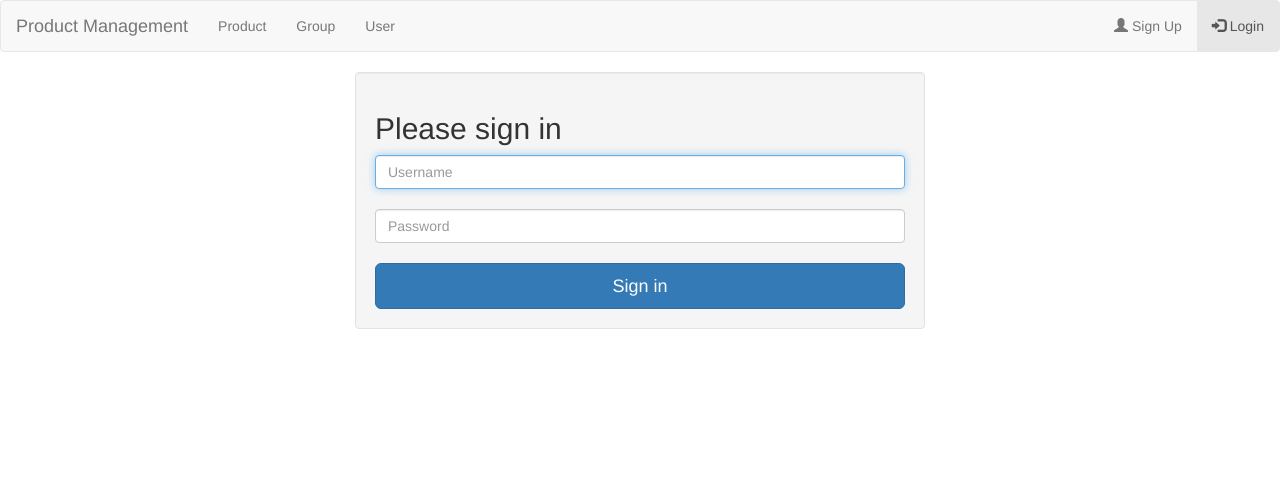
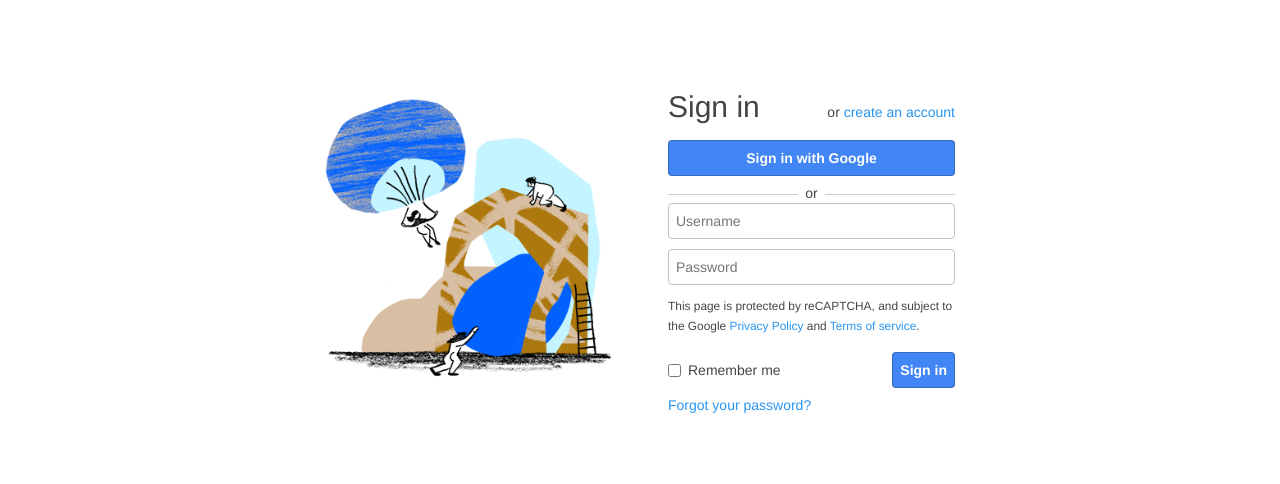
Before and after one commit to limmiehoang/internship-workspace, a PHP site: page /views/login.php in a window 1280 px wide. Shown: the top 484 px of the page. Run offline with PHP 8.4, Linux system fonts and the light colour scheme; some libraries are stand-ins or nearby versions.

Commit message:
fix(PHPDemo): change login & signup pages

```diff
--- /dev/null
+++ b/PHP/views/assets/css/style.css
@@ -0,0 +1,212 @@
+/* Normalize & general style*/
+* {
+    box-sizing: border-box;
+}
+
+body, html {
+    margin: 0;
+    padding: 0;
+    color: #454545;
+}
+
+a {
+    text-decoration: none;
+    color: #2895F1;
+}
+
+a:hover {
+    text-decoration: underline;
+}
+
+ul {
+    list-style-type: none;
+    padding: 0;
+}
+
+button:hover {
+    cursor: pointer;
+}
+
+.btn {
+    background-color: #4285f4;
+    border: 1px solid rgba(0,0,0,0.2);
+    border-radius: 4px;
+    padding: .5em;
+    font-weight: bold;
+    color: white;
+    margin: .5em 0;
+}
+
+/* Navigation bar */
+
+.site-header {
+    padding: 1em 0; /* 16px/16px */
+    border-bottom: 1px solid #d0d4d9;
+    box-shadow: 0 1px 1px #d0d4d9;
+    min-width: 20em;
+}
+
+.nav-bar {
+    display: flex;
+    justify-content: space-between;
+    align-items: center;
+}
+
+.trydropbox {
+    height: 2.125em; /* 34px/16px */
+    padding: 0 1.25em; /* 20px/16px */
+    border-radius: 10px;
+    color: #2895F1;
+    font-weight: bold;
+    border: 1px solid #2895F1;
+    background-color: #fff;
+
+}
+
+.logo-link {
+    display: inline-block; /* Connect two logos */
+}
+
+.logo-link:hover {
+    text-decoration: none;
+}
+
+.logo-link img {
+    height: 2.125em; /* 34px/16px */
+}
+
+/* Welcome image and login form */
+
+.main-wrapper {
+    width: 80%;
+    margin: 0 auto;
+    max-width: 61em;
+    min-width: 18em;
+}
+
+.login-wrapper {
+    width: 49em; /* 784px/16px */
+    margin: 5em auto;
+    display: flex;
+}
+
+.main-col {
+    flex: 1;
+    padding: 0 2em;
+}
+
+.welcome-img img {
+    max-width: 100%;
+    max-height: 100%;
+}
+
+.form-wrapper {
+    width: 100%;
+}
+
+.my-row {
+    display: flex;
+    justify-content: space-between;
+    align-items: baseline;
+}
+
+.google-btn button {
+    width: 100%;
+}
+
+/* Form */
+
+#cbox {
+    margin-left: 0;
+}
+
+.text-input {
+    width: 100%;
+    padding: .5em;
+    border-radius: 4px;
+    border: 1px solid #bdc4c9;
+}
+
+.or-hr {
+    position: relative;
+    text-align: center;
+    overflow: hidden;
+}
+
+.or-hr::before,
+.or-hr::after {
+    content: '';
+    background-color: rgba(0,0,0,0.2);
+    height: 1px;
+    width: 50%;
+    display: inline-block;
+    vertical-align: middle;
+    position: relative;
+}
+
+.or-hr::before {
+    right: 0.25em;
+    margin-left: -50%;
+}
+
+.or-hr::after {
+    left: 0.25em;
+    margin-right: -50%;
+}
+
+/* Footer */
+
+.footer-wrapper {
+    display: flex;
+    justify-content: space-between;
+    align-items: baseline;
+}
+
+.info-wrapper {
+    display: flex;
+    font-size: 0.925em;
+    font-weight: 100;
+}
+
+.info-col {
+    padding: 0 2em;
+}
+
+.info-col a {
+    color: inherit;
+}
+
+.languages {
+    margin-bottom: 1em;
+}
+
+@media (max-width: 61em) {
+    .login-wrapper {
+        width: 25em;
+    }
+    .welcome-img {
+        display: none;
+    }
+    .footer-wrapper {
+        flex-direction: column-reverse;
+        align-items: center;
+    }
+}
+
+@media (max-width: 48em) {
+    .welcome-img,
+    .trydropbox,
+    .download,
+    .info-wrapper {
+        display: none;
+    }
+}
+
+@media (max-width: 31em) {
+    .login-wrapper {
+        width: 100%;
+    }
+    .submit {
+        flex-direction: column;
+    }
+}
--- a/PHP/views/inc/footer.php
+++ b/PHP/views/inc/footer.php
@@ -1,5 +1,4 @@
 <script   src="http://code.jquery.com/jquery-3.1.1.min.js" type="text/javascript"></script>
 <script src="https://maxcdn.bootstrapcdn.com/bootstrap/3.3.7/js/bootstrap.min.js" type="text/javascript"></script>
-<script src="../resources/js/scripts.js" type="text/javascript"></script>
 </body>
 </html>
--- a/PHP/views/inc/head.php
+++ b/PHP/views/inc/head.php
@@ -5,5 +5,6 @@
     <meta name="viewport" content="width=device-width, initial-scale=1">
     <title>Product Management</title>
     <link href="https://stackpath.bootstrapcdn.com/bootstrap/3.4.0/css/bootstrap.min.css" rel="stylesheet" integrity="sha384-PmY9l28YgO4JwMKbTvgaS7XNZJ30MK9FAZjjzXtlqyZCqBY6X6bXIkM++IkyinN+" crossorigin="anonymous">
+    <link rel="stylesheet" href="views/assets/css/style.css">
 </head>
 <body>
--- a/PHP/views/login.php
+++ b/PHP/views/login.php
@@ -1,22 +1,52 @@
 <?php
-$page = 'login';
 require_once __DIR__ . '/inc/head.php';
-require_once __DIR__ . '/inc/nav.php';
 ?>
 
-    <div class="container">
-        <div class="well col-sm-6 col-sm-offset-3">
-            <form class="form-signin" method="post" action="../controllers/doLogin.php">
-                <h2 class="form-signin-heading">Please sign in</h2>
-                <?php // print display_errors(); ?>
-                <label for="input-username" class="sr-only">Username</label>
-                <input type="text" id="username" name="input-username" class="form-control" placeholder="Username" required autofocus>
-                <br>
-                <label for="input-password" class="sr-only">Password</label>
-                <input type="password" id="input-password" name="password" class="form-control" placeholder="Password" required>
-                <br>
-                <button class="btn btn-lg btn-primary btn-block" type="submit">Sign in</button>
-            </form>
+    <div class="main-wrapper">
+        <!-- Main -->
+        <div class="login-wrapper">
+            <!-- Welcome image -->
+            <div class="welcome-img main-col">
+                <img src="views/assets/images/sign-in.png" alt="">
+            </div>
+            <!-- Login -->
+            <div class="main-col">
+                <div class="form-wrapper">
+                    <!-- Title -->
+                    <header class="my-row">
+                        <div>
+                            <h2>Sign in</h2>
+                        </div>
+                        <div>
+                            or
+                            <a href="/register">create an account</a>
+                        </div>
+                    </header>
+                    <?php //print display_errors(); ?>
+                    <!-- Sign in with google -->
+                    <div class="google-btn">
+                        <button class="btn">
+                            Sign in with Google
+                        </button>
+                    </div>
+                    <div class="or-hr">
+                        or
+                    </div>
+                    <!-- Signin form -->
+                    <div>
+                        <form action="" method="POST">
+                            <p><input class="text-input" type="text" id="username" name="username" placeholder="Username" required></p>
+                            <p><input class="text-input" type="password" id="password" name="user_password" placeholder="Password" required></p>
+                            <p><small>This page is protected by reCAPTCHA, and subject to the Google <a href="">Privacy Policy</a> and <a href="">Terms of service</a>.</small></p>
+                            <div class="submit my-row">
+                                <div class="checkbox"><input type="checkbox" name="remember_me" id="cbox"><label for="cbox"><span>Remember me</span></label></div>
+                                <button class="btn" type="submit">Sign in</button>
+                            </div>
+                        </form>
+                    </div>
+                    <a href="">Forgot your password?</a>
+                </div>
+            </div>
         </div>
     </div>
 
```
Also changed, not shown: PHP/views/register.php (+43 -18 lines), PHP/views/assets/images/sign-in.png (added).
